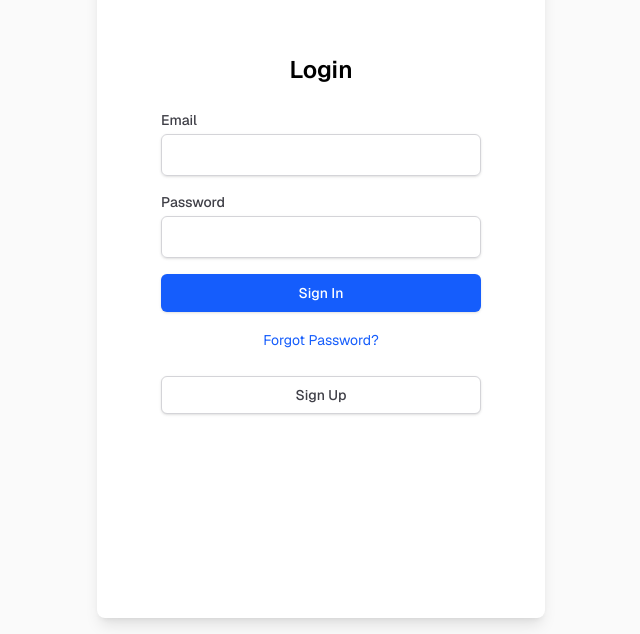
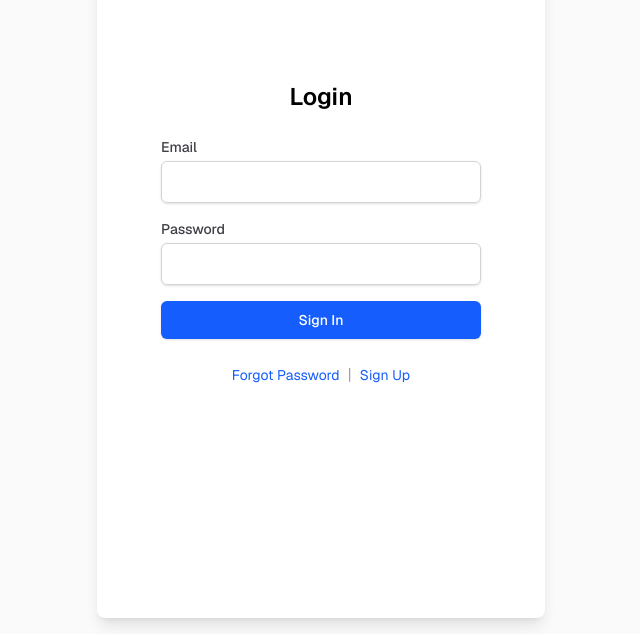
Before and after one commit to vincepogz/CS-GY-6083-Project, a Next.js app in the folder my-app/: page /login in a window 1280 px wide. Shown: the part 166-800 px from the top of the page, without its empty margins (319-959 px from the left). Built offline with nearby package versions, Linux system fonts and the light colour scheme; no server answers.

Commit message:
fixed ui

```diff
--- a/my-app/app/login/page.tsx
+++ b/my-app/app/login/page.tsx
@@ -111,7 +111,7 @@ export default function Login() {
               </button>
             </form>
 
-            <div className="mt-4 text-center">
+            <div className="mt-6 text-center space-x-2">
               <button
                 type="button"
                 onClick={() => {
@@ -121,18 +121,17 @@ export default function Login() {
                   setEmail('');
                   setPassword('');
                 }}
-                className="text-sm text-blue-600 hover:text-blue-700 dark:text-blue-400 dark:hover:text-blue-300"
+                disabled={isLoading}
+                className="text-sm text-blue-600 hover:text-blue-700 dark:text-blue-400 dark:hover:text-blue-300 disabled:opacity-50 disabled:cursor-not-allowed"
               >
-                Forgot Password?
+                Forgot Password
               </button>
-            </div>
-
-            <div className="mt-6 w-full">
+              <span className="text-zinc-400">|</span>
               <Link href="/signup">
                 <button
                   type="button"
                   disabled={isLoading}
-                  className="w-full flex justify-center py-2 px-4 border border-zinc-300 rounded-md shadow-sm text-sm font-medium text-zinc-700 bg-white hover:bg-zinc-50 focus:outline-none focus:ring-2 focus:ring-offset-2 focus:ring-blue-500 dark:bg-zinc-800 dark:border-zinc-600 dark:text-zinc-300 dark:hover:bg-zinc-700 disabled:opacity-50 disabled:cursor-not-allowed"
+                  className="text-sm text-blue-600 hover:text-blue-700 dark:text-blue-400 dark:hover:text-blue-300 disabled:opacity-50 disabled:cursor-not-allowed"
                 >
                   Sign Up
                 </button>
```
